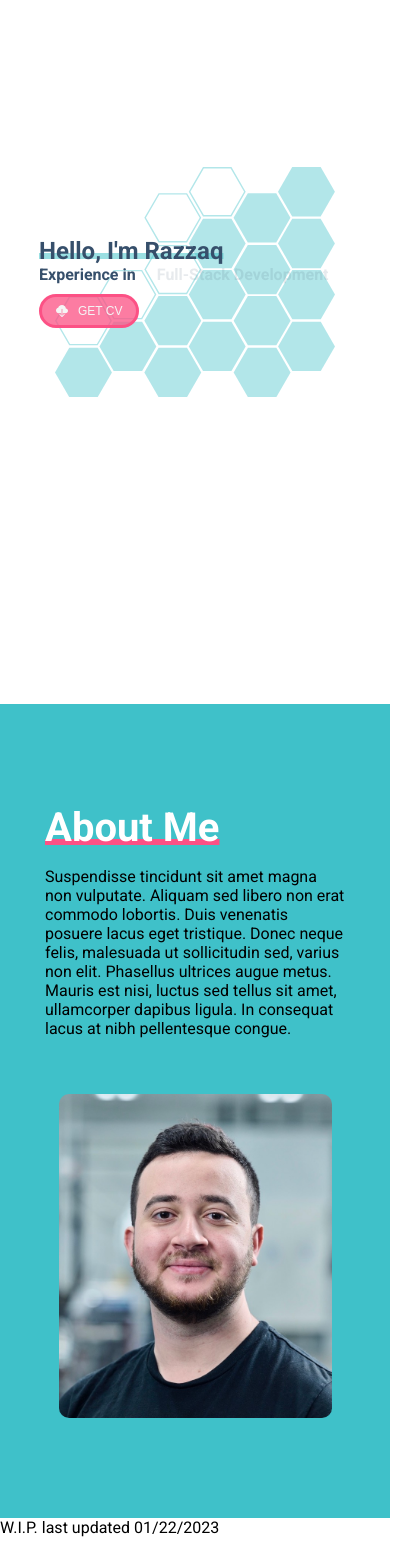
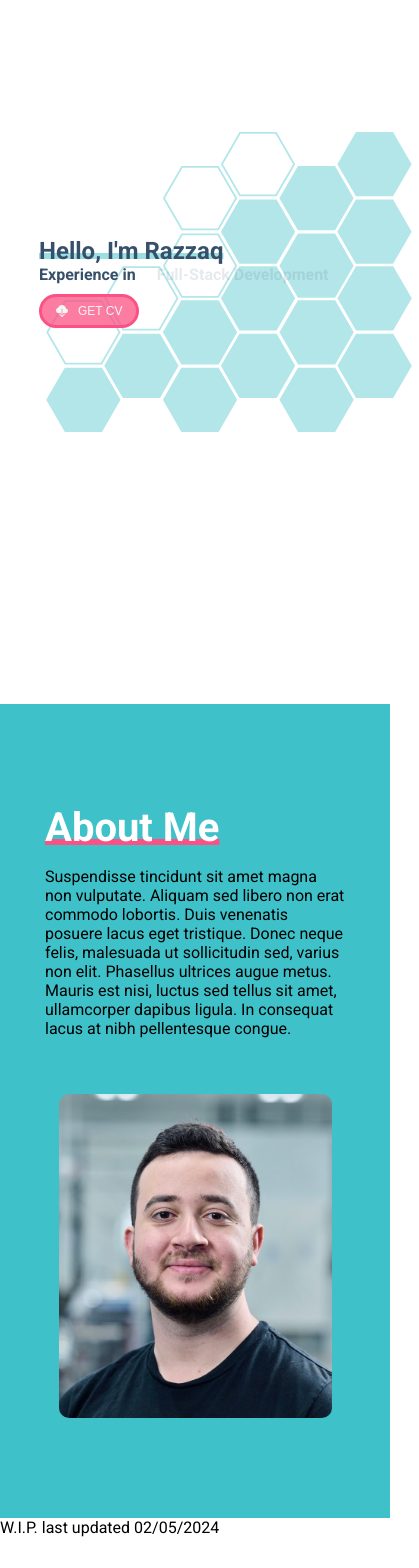
Before and after one commit to lectr1c/portfolio, a React (Vite) app: page / in a window 390 px wide. Shown: the part 140-1708 px from the top of the page, 419 px wide, since content can reach past the window. Built offline with nearby package versions, Linux system fonts and the light colour scheme.

Commit message:
Fixed year date 2023/24

```diff
--- a/src/Components/Main.tsx
+++ b/src/Components/Main.tsx
@@ -7,7 +7,7 @@ export default function Main() {
     <AboutMe/>
     <div className="main">
       <div>
-        W.I.P. last updated 01/22/2023
+        W.I.P. last updated 02/05/2024
       </div>
     </div>
   </>)
--- a/src/Styles/Hero.scss
+++ b/src/Styles/Hero.scss
@@ -24,7 +24,7 @@ $large: 900px;
 
   img {
     animation: fadeInImage 1s normal linear;
-    width: clamp(280px, 40vw, 800px);
+    width: clamp(380px, 40vw, 800px);
 
 
   }
```
Also changed, not shown: src/assets/heroPanelWhite.svg (added).
